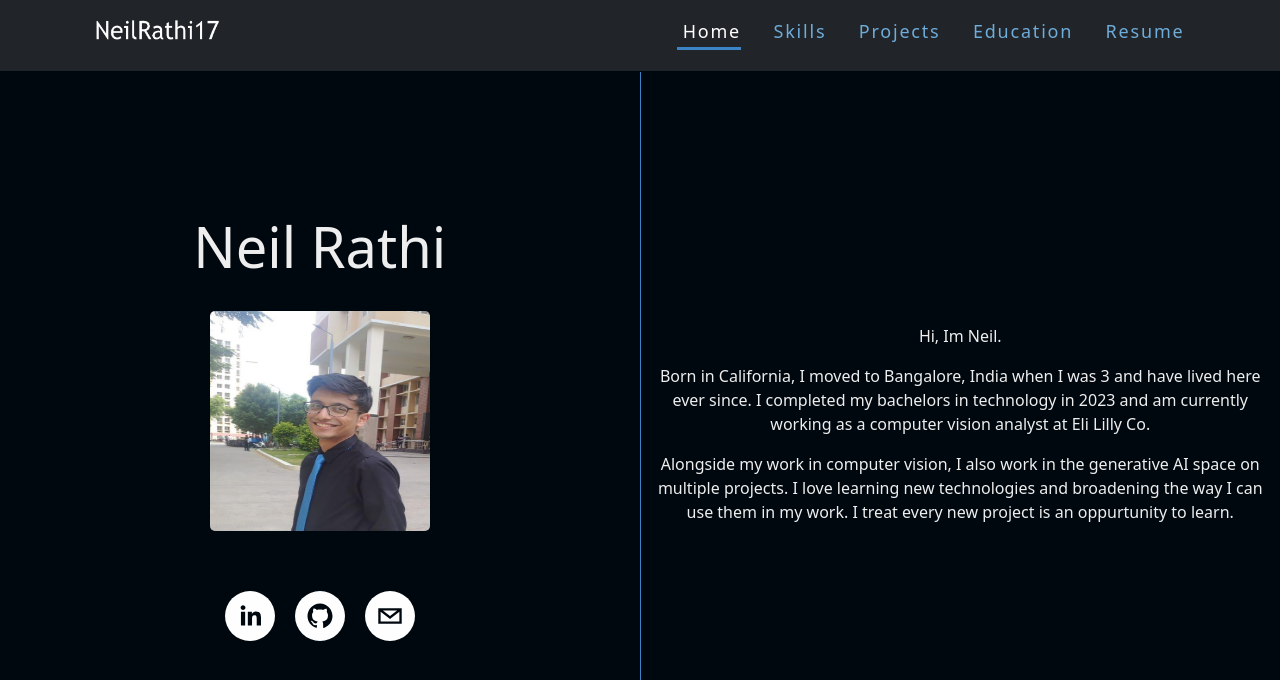
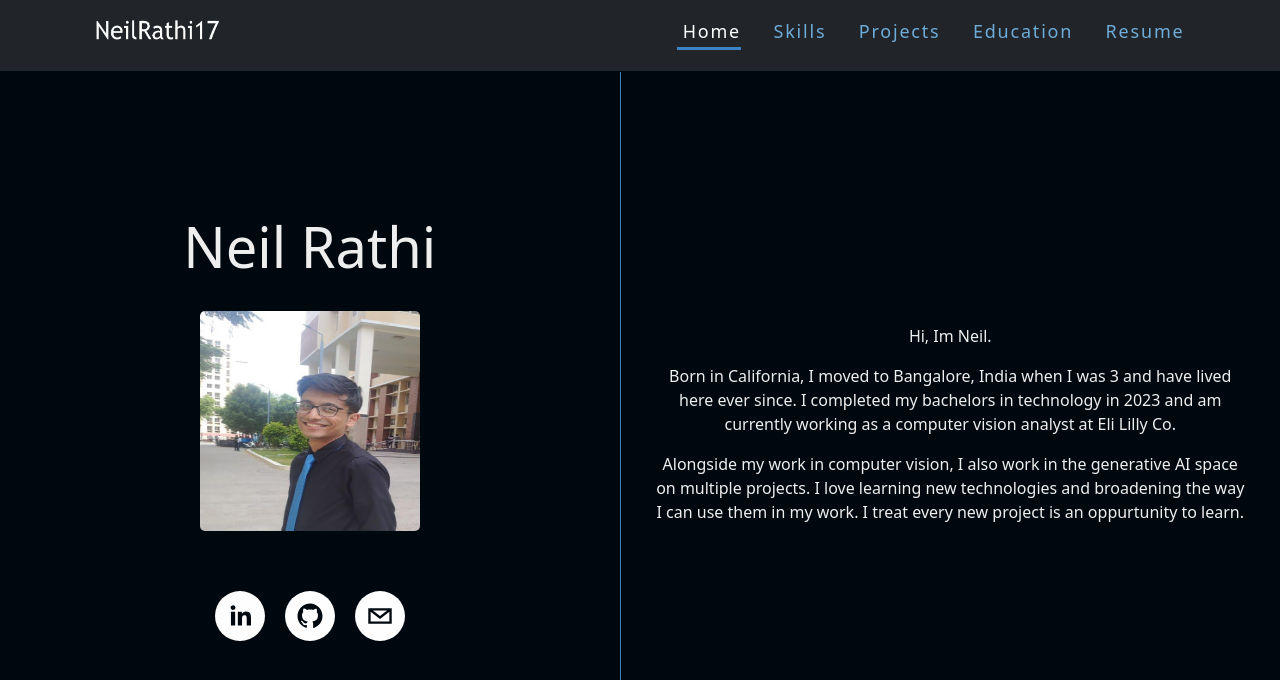
Before and after one commit to neilrathi17/neilportfolio, a React (Create React App) app: page / in a window 1280 px wide. Shown: the top 680 px of the page. Built offline with nearby package versions, Linux system fonts and the light colour scheme.

Commit message:
adjusted padding on homepage

```diff
--- a/src/components/Home.jsx
+++ b/src/components/Home.jsx
@@ -28,6 +28,7 @@ const styles = {
     display: 'flex',
     flexDirection: 'column',
     justifyContent: 'center',
+    padding: "20px"
   },
   nameStyle: {
     fontSize: '3.5em',
```
